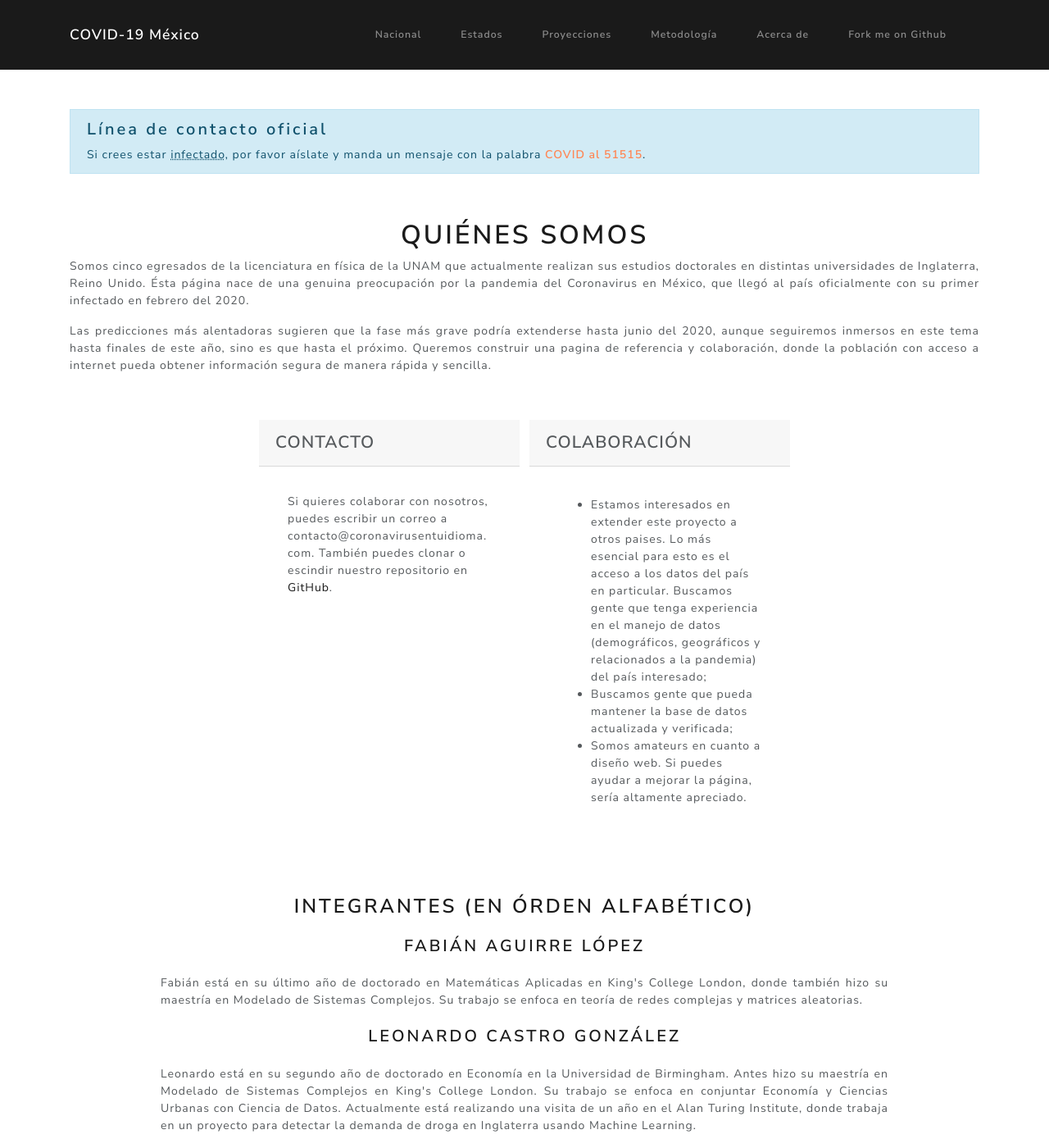
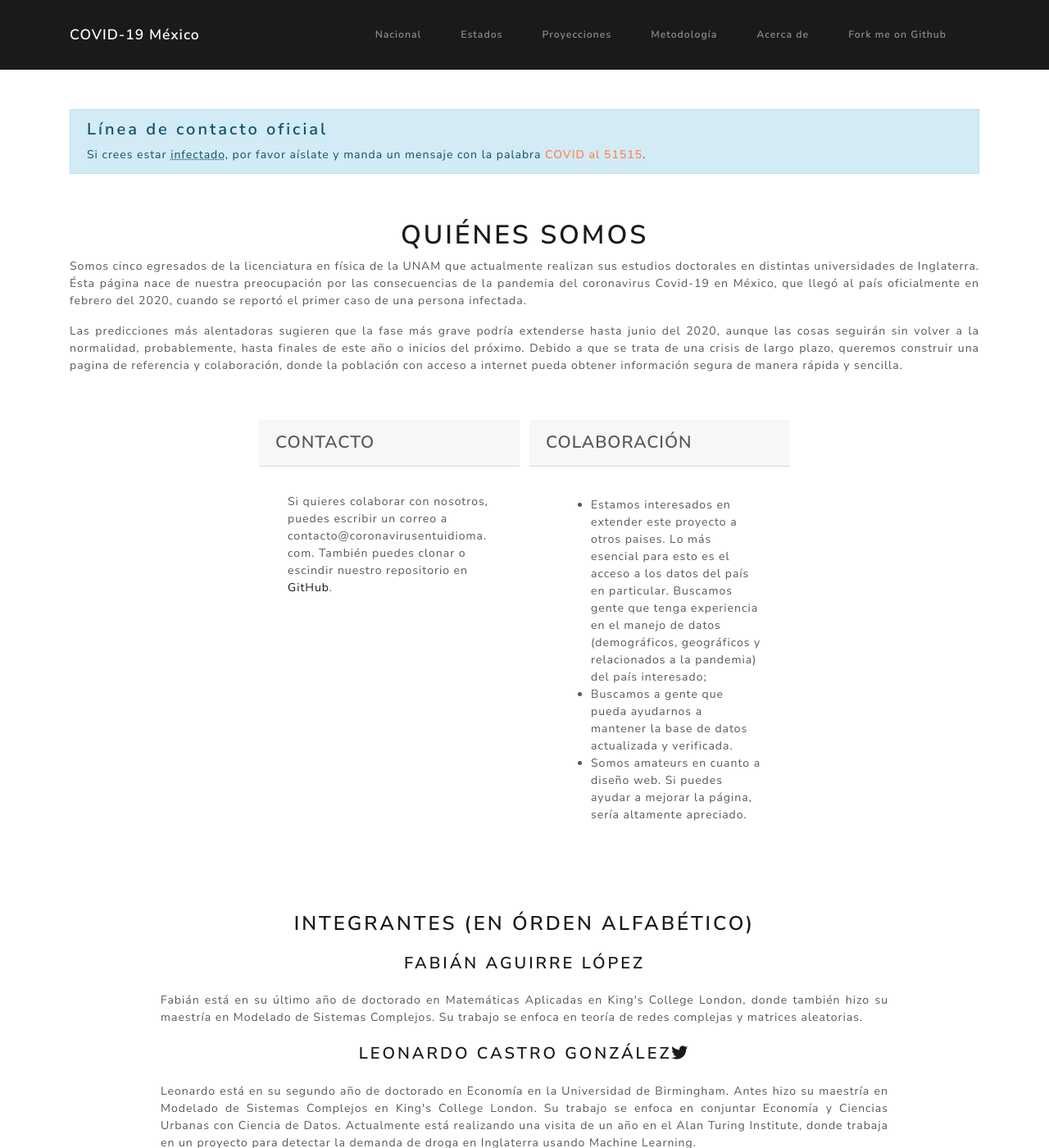
Before and after one commit to mexicovid19/mexicovid19.github.io, a Jekyll site: the page built from docs/about.html, in a window 1280 px wide and 1400 px high. Shown: the whole window at 82% size. Built offline with Jekyll 4.4.1, drawn with Linux system fonts in a browser that asks for light colours; nearby versions of some CDN libraries; a script that is not in the unit is left out; comment, search, counter and statistics services are not loaded.

Commit message:
twitter links

```diff
--- a/docs/about.html
+++ b/docs/about.html
@@ -12,8 +12,9 @@ layout: default
 
 
     <h1 class='text-center' style='margin-top:5%'>Quiénes somos</h1>
-      <p class='text-justify'> Somos cinco egresados de la licenciatura en física de la UNAM que actualmente realizan sus estudios doctorales en distintas universidades de Inglaterra, Reino Unido.  Ésta página nace de una genuina preocupación por la pandemia del Coronavirus en México, que llegó al país oficialmente con su primer infectado en febrero del 2020.</p>
-      <p class='text-justify'>Las predicciones más alentadoras sugieren que la fase más grave podría extenderse hasta junio del 2020, aunque seguiremos inmersos en este tema hasta finales de este año, sino es que hasta el próximo. Queremos construir una pagina de <b>referencia</b> y <b>colaboración</b>, donde la población con acceso a internet pueda obtener información segura de manera <b>rápida</b> y <b>sencilla</b>. </p>
+      <p class='text-justify'> Somos cinco egresados de la licenciatura en física de la UNAM que actualmente realizan sus estudios doctorales en distintas universidades de Inglaterra. Ésta página nace de nuestra preocupación por las consecuencias de la pandemia del coronavirus Covid-19 en México, que llegó al país oficialmente en febrero del 2020, cuando se reportó el primer caso de una persona infectada.</p>
+      <p class='text-justify'>
+        Las predicciones más alentadoras sugieren que la fase más grave podría extenderse hasta junio del 2020, aunque las cosas seguirán sin volver a la normalidad, probablemente, hasta finales de este año o inicios del próximo. Debido a que se trata de una crisis de largo plazo, queremos construir una pagina de <b>referencia</b> y <b>colaboración</b>, donde la población con acceso a internet pueda obtener información segura de manera <b>rápida</b> y <b>sencilla</b>.
 
       <div class="row d-flex justify-content-center" style='margin-top:5%'>
         <div class="card border-light mb-3 col-md-4" style="max-width: 20rem;">
@@ -30,7 +31,7 @@ layout: default
             <p class="card-text">
               <ul class='justify-content-center'>
                 <li>Estamos interesados en extender este proyecto a otros paises. Lo más esencial para esto es el acceso a los datos del país en particular. Buscamos gente que tenga experiencia en el manejo de datos (demográficos, geográficos y relacionados a la pandemia) del país interesado;</li>
-                <li>Buscamos gente que pueda mantener la base de datos actualizada y verificada;</li>
+                <li>Buscamos a gente que pueda ayudarnos a mantener la base de datos actualizada y verificada.</li>
                 <li>Somos amateurs en cuanto a diseño web. Si puedes ayudar a mejorar la página, sería altamente apreciado.</li>
               </ul>
             </p>
@@ -44,17 +45,17 @@ layout: default
     <h4 class='text-center' style='margin-top:2%'> Fabián Aguirre López</h4>
     <div class='justify-content-center' style='text-align: justify; margin-left: 10%; margin-right: 10%; margin-top:2%' >Fabián está en su último año de doctorado en Matemáticas Aplicadas en King's College London, donde también hizo su maestría en Modelado de Sistemas Complejos. Su trabajo se enfoca en teoría de redes complejas y matrices aleatorias.</div>
 
-    <h4 class='text-center' style='margin-top:2%'> Leonardo Castro González</h4>
+    <h4 class='text-center' style='margin-top:2%'> Leonardo Castro González<a href="https://twitter.com/leonardo_c25"><i class="fab fa-twitter"></i></a></h4>
     <div class='justify-content-center' style='text-align: justify; margin-left: 10%; margin-right: 10%; margin-top:2%'> Leonardo está en su segundo año de doctorado en Economía en la Universidad de Birmingham. Antes hizo su maestría en Modelado de Sistemas Complejos en King's College London. Su trabajo se enfoca en conjuntar Economía y Ciencias Urbanas
      con Ciencia de Datos. Actualmente está realizando una visita de un año en el Alan Turing Institute, donde trabaja en un proyecto para detectar la demanda de droga en Inglaterra usando Machine Learning.</div>
 
-    <h4 class='text-center' style='margin-top:2%'>Blas Kolic</h4>
+    <h4 class='text-center' style='margin-top:2%'>Blas Kolic<a href="https://twitter.com/blas_ko"><i class="fab fa-twitter"></i></a></h4>
     <div class='justify-content-center' style='text-align: justify; margin-left: 10%; margin-right: 10%; margin-top:2%'> Blas está en su segundo año de doctorado en Matemáticas Aplicadas en la Universidad de Oxford. Su trabajo se enfoca en estudiar la transición a una sociedad post-carbón, trabajando con la opinión del cambio climático usando teoría de redes</div>
 
     <h4 class='text-center' style='margin-top:2%'>Rodrigo Leal Cervantes</h4>
     <div class='justify-content-center' style='text-align: justify; margin-left: 10%; margin-right: 10%; margin-top:2%'> Rodrigo está cursando el segundo año de doctorado en Matemáticas Aplicadas en la Universidad de Oxford, donde también estudió su maestría. Su trabajo se enfoca en la teoría de redes, en particular en métodos para detección de comunidades.</div>
 
-    <h4 class='text-center' style='margin-top:2%'> Diego Vidal Cruzprieto</h4>
+    <h4 class='text-center' style='margin-top:2%'> Diego Vidal Cruzprieto<a href="https://twitter.com/vidaleando"><i class="fab fa-twitter"></i></a></h4>
     <div class='justify-content-center' style='text-align: justify; margin-left: 10%; margin-right: 10%; margin-top:2%'>  Diego está en su segundo año de doctorado en Física Matemática en la Universidad de York. Antes de eso hizo su maestría en Ciencias Físicas en la UNAM, enfocádose en Geoemtría No-conmutativa. Su trabajo se enfoca en estudiar campos cuánticos en espacio-tiempo curvo. </div>
 
 
```
